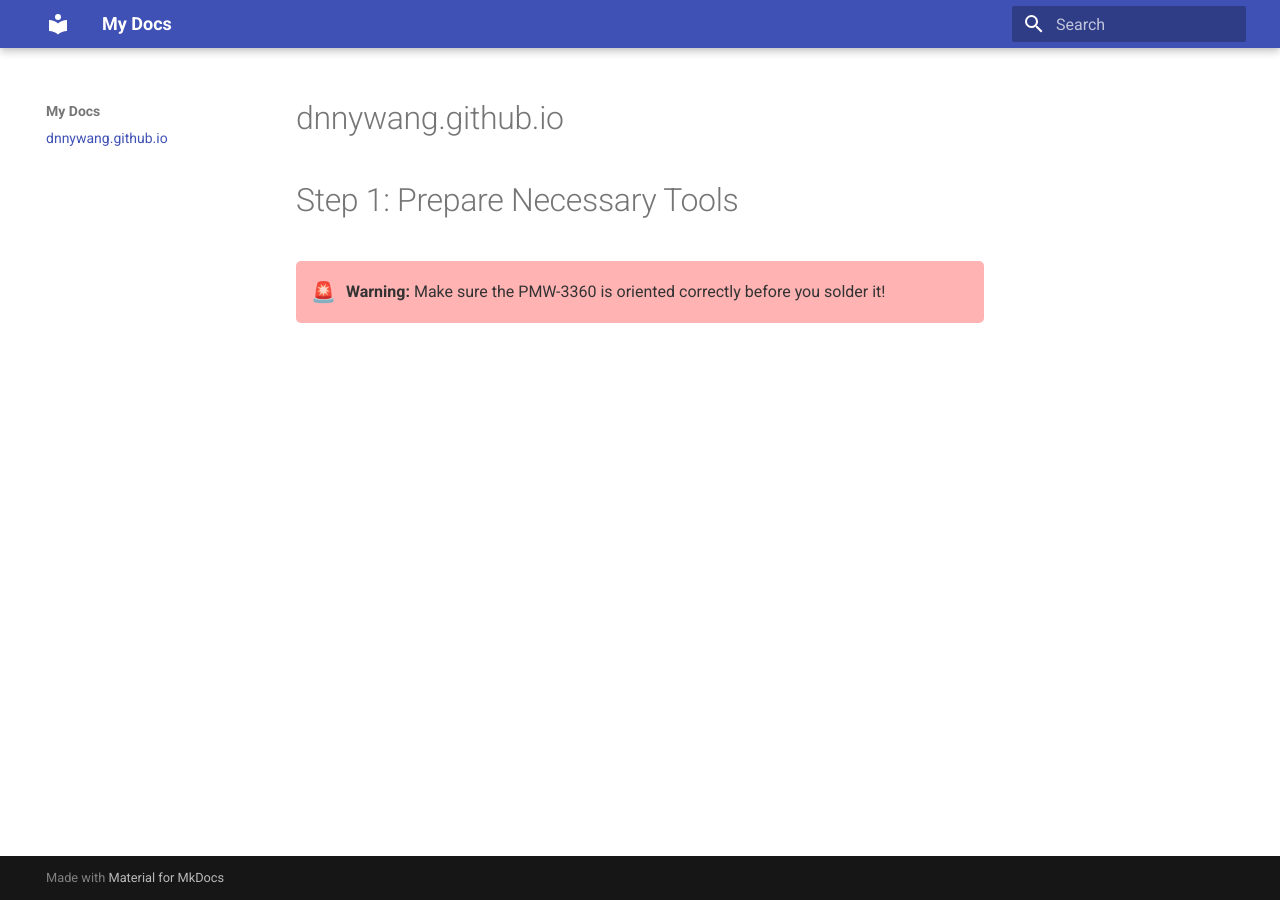
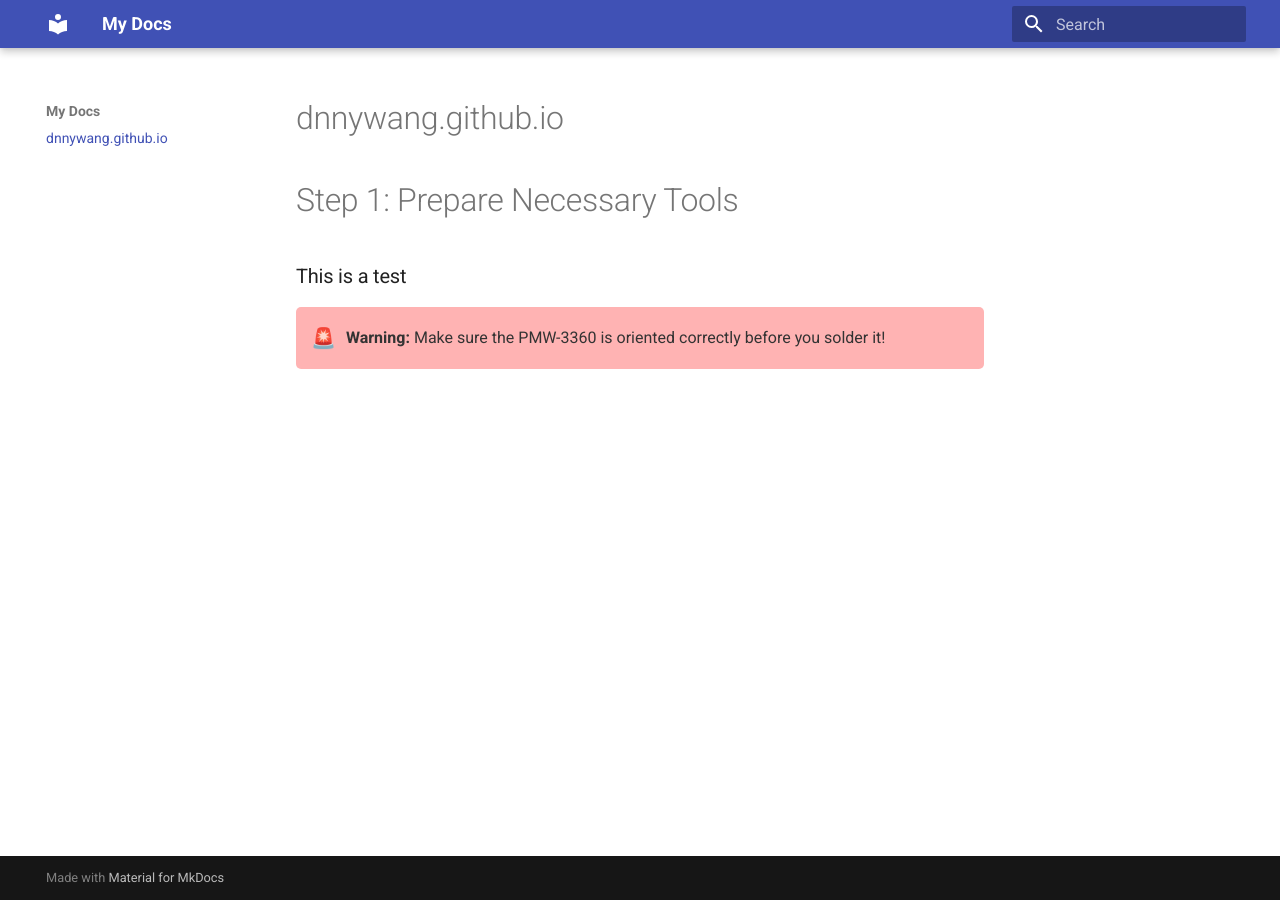
Before and after one commit to dnnywang/dnnywang.github.io, an MkDocs documentation site: the page built from docs/index.md, in a window 1280 px wide. Built offline with MkDocs 1.6.1 and Material for MkDocs 9.7.7, drawn with Linux system fonts in a browser that asks for light colours.

Commit message:
Update index.md

```diff
--- a/docs/index.md
+++ b/docs/index.md
@@ -1,6 +1,8 @@
 # dnnywang.github.io
 
 # Step 1: Prepare Necessary Tools
+
+### This is a test
 
 <div style="background-color: #ffb3b3; color: #333; padding: 15px; border-radius: 5px; margin-bottom: 10px; display: flex; align-items: center;">
   <span style="font-size: 20px; margin-right: 10px;">🚨</span>
```
